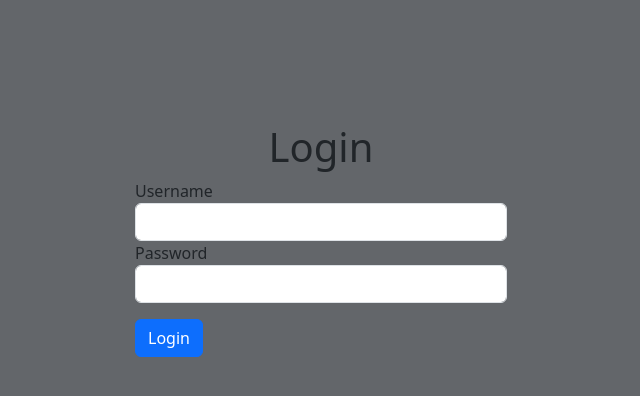
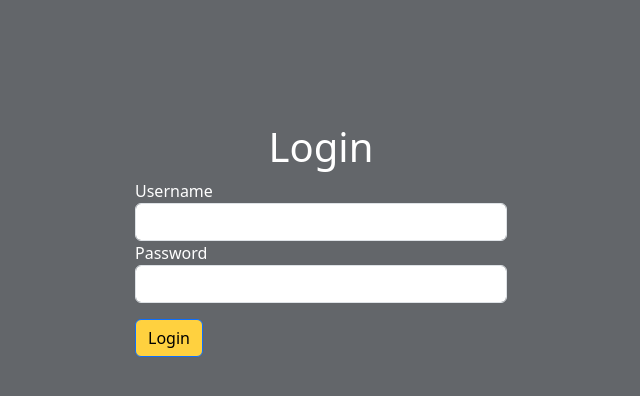
Before and after one commit to tu-teamfinder/teamfinder-deploy, a Django app: page /login in a window 1280 px wide. Shown: the part 56-452 px from the top of the page, without its empty margins (319-959 px from the left). Run offline with Django 5.2, Linux system fonts and the light colour scheme; some libraries are stand-ins or nearby versions.

Commit message:
update login page

```diff
--- a/teamfinder/teamfinder_app/templates/login.html
+++ b/teamfinder/teamfinder_app/templates/login.html
@@ -4,7 +4,7 @@
 <div class="container">
     <div class="row justify-content-center align-items-center" style="height: 60vh;">
         <div class="container">
-            <h1 style="text-align: center;">Login</h1>
+            <h1 style="text-align: center; color:white;" >Login</h1>
             <!-- Calling messages framework -->
             {% if messages %}
             <div class="form-group col-md-4 mx-auto">
@@ -21,14 +21,14 @@
                 {% csrf_token %}
                 <div class="col-md-4 mx-auto">
                     <div class="form-group">
-                        <label>Username</label>
+                        <label style="color:white;">Username</label>
                         <input type="text" class="form-control" name="username">
                     </div>
                     <div class="form-group">
-                        <label>Password</label>
+                        <label style="color:white;">Password</label>
                         <input type="password" class="form-control" name="password">
                     </div>
-                    <button type="submit" class="btn btn-primary mt-3">Login</button>
+                    <button type="submit" class="btn btn-primary mt-3" style="background-color: #ffd13f; color:black;"> Login</button>
                 </div>
             </form>
         </div>
```
